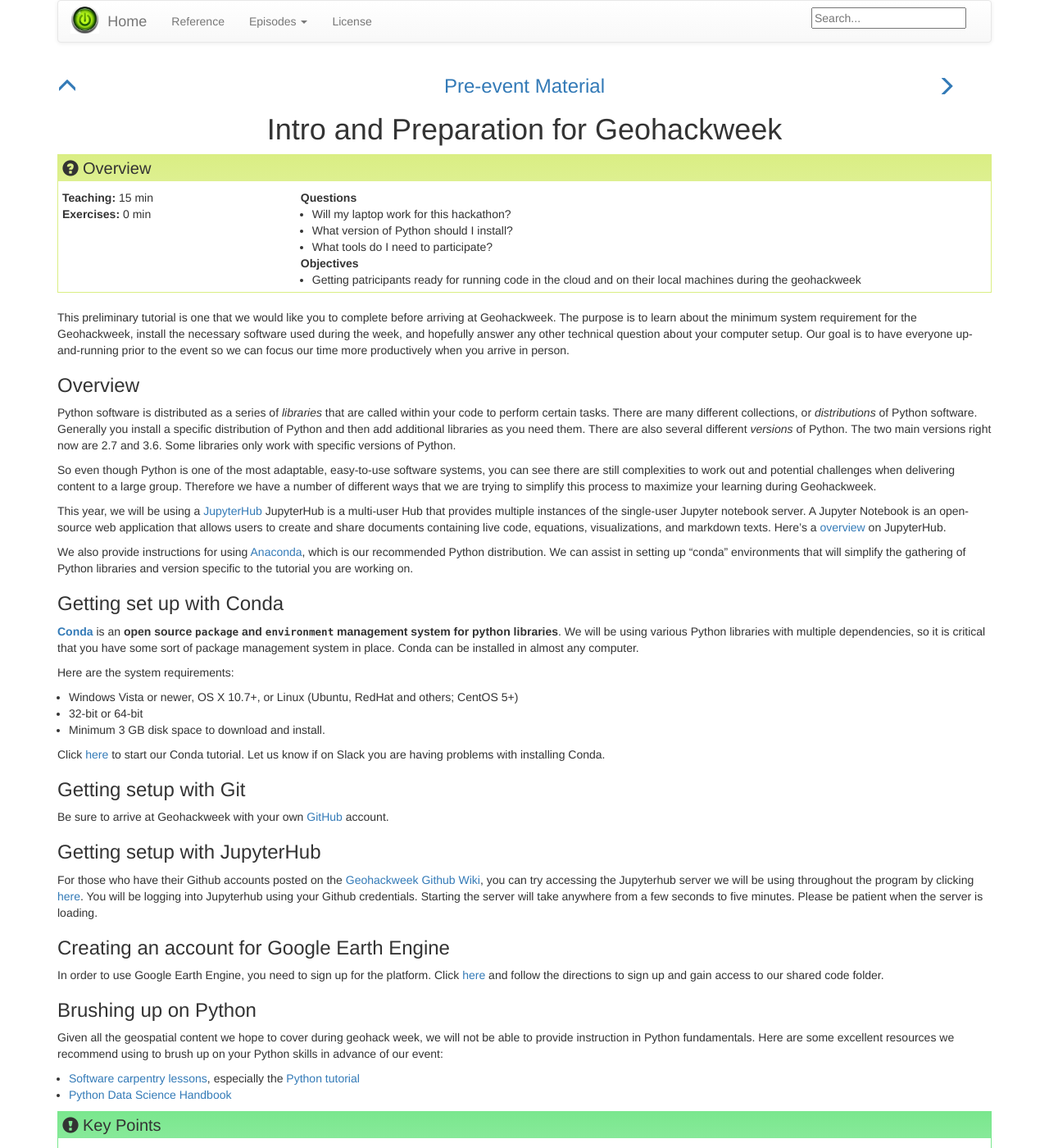
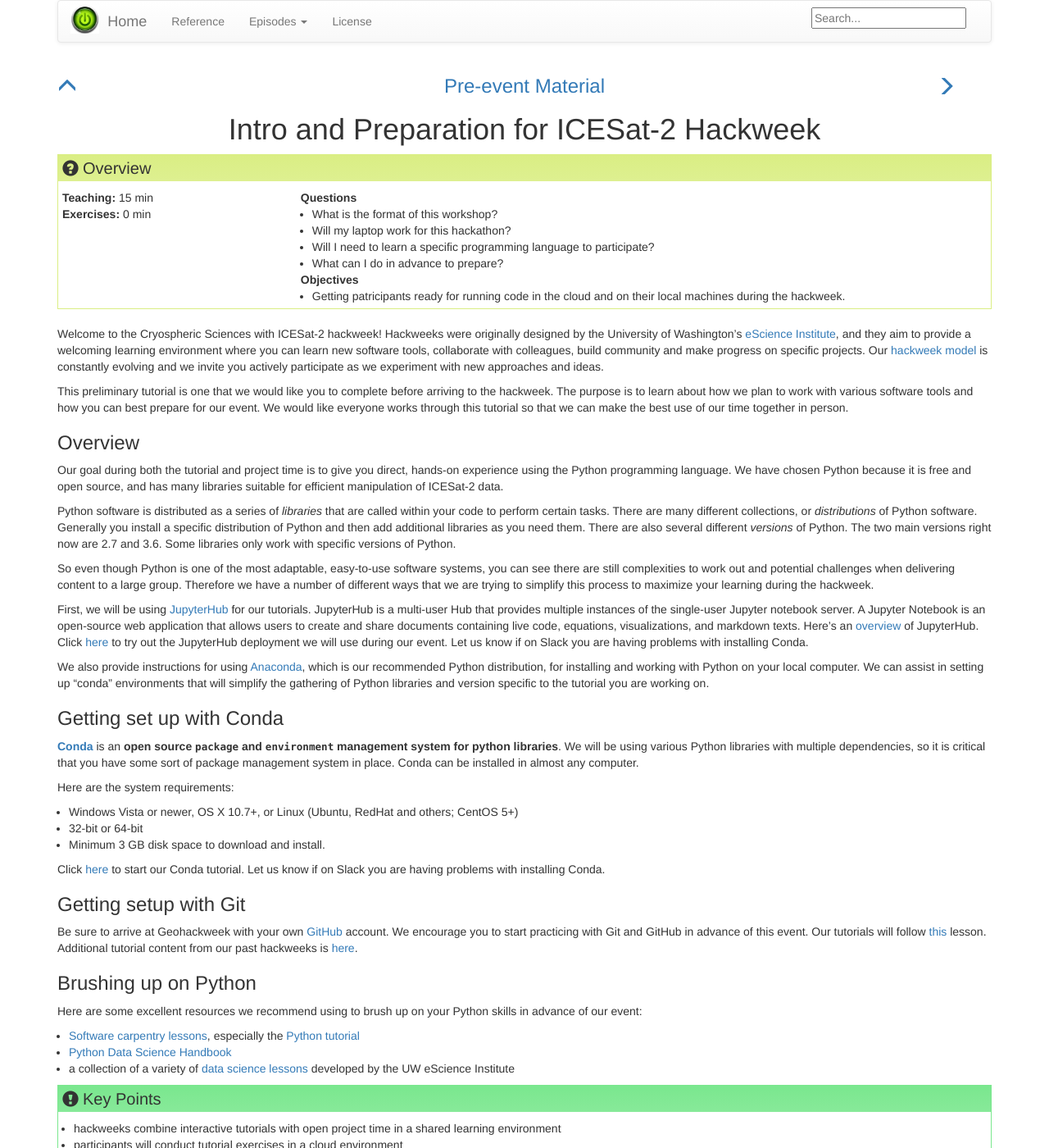
Before and after one commit to ICESAT-2HackWeek/preliminary, a Jekyll site: the page built from _episodes/00-geohack-intro.md, in a window 1280 px wide and 1400 px high. Shown: the whole window at 82% size. Built offline with Jekyll 4.4.1, drawn with Linux system fonts in a browser that asks for light colours.

Commit message:
initial commit

```diff
--- a/_episodes/00-geohack-intro.md
+++ b/_episodes/00-geohack-intro.md
@@ -1,33 +1,39 @@
 ---
 
-title: "Intro and Preparation for Geohackweek"
+title: "Intro and Preparation for ICESat-2 Hackweek"
 teaching: 15
 exercises: 0
 questions:
+- "What is the format of this workshop?"
 - "Will my laptop work for this hackathon?"
-- "What version of Python should I install?"
-- "What tools do I need to participate?"
+- "Will I need to learn a specific programming language to participate?"
+- "What can I do in advance to prepare?"
 objectives:
-- Getting patricipants ready for running code in the cloud and on their local machines during the geohackweek
+- "Getting patricipants ready for running code in the cloud and on their local machines during the hackweek."
 keypoints:
-- participants will conduct tutorial exercises in a cloud environment
-- everyone is encouraged to arrive with Python installed on their laptop for the project work
-- there are several different versions of Python, but we will use Python 3.6 for this hackathon
-- Conda package manager will be used to install Python and other libraries
+- "hackweeks combine interactive tutorials with open project time in a shared learning environment"
+- "participants will conduct tutorial exercises in a cloud environment"
+- "everyone is encouraged to arrive with Python installed on their laptop for the project work"
+- "there are several different versions of Python, but we will use Python 3.6 for this hackathon"
+- "Conda package manager will be used to install Python and other libraries"
 
 ---
 
-This preliminary tutorial is one that we would like you to complete before arriving at Geohackweek. The purpose is to learn about the minimum system requirement for the Geohackweek, install the necessary software used during the week, and hopefully answer any other technical question about your computer setup. Our goal is to have everyone up-and-running prior to the event so we can focus our time more productively when you arrive in person.
+Welcome to the Cryospheric Sciences with ICESat-2 hackweek! Hackweeks were originally designed by the University of Washington's [eScience Institute](https://escience.washington.edu/), and they aim to provide a welcoming learning environment where you can learn new software tools, collaborate with colleagues, build community and make progress on specific projects. Our [hackweek model](https://www.pnas.org/content/115/36/8872) is constantly evolving and we invite you actively participate as we experiment with new approaches and ideas.
+
+This preliminary tutorial is one that we would like you to complete before arriving to the hackweek. The purpose is to learn about how we plan to work with various software tools and how you can best prepare for our event. We would like everyone works through this tutorial so that we can make the best use of our time together in person.
 
 ### Overview
 
+Our goal during both the tutorial and project time is to give you direct, hands-on experience using the Python programming language. We have chosen Python because it is free and open source, and has many libraries suitable for efficient manipulation of ICESat-2 data.
+
 Python software is distributed as a series of *libraries* that are called within your code to perform certain tasks. There are many different collections, or *distributions* of Python software. Generally you install a specific distribution of Python and then add additional libraries as you need them. There are also several different *versions* of Python. The two main versions right now are 2.7 and 3.6. Some libraries only work with specific versions of Python.
 
-So even though Python is one of the most adaptable, easy-to-use software systems, you can see there are still complexities to work out and potential challenges when delivering content to a large group. Therefore we have a number of different ways that we are trying to simplify this process to maximize your learning during Geohackweek.
+So even though Python is one of the most adaptable, easy-to-use software systems, you can see there are still complexities to work out and potential challenges when delivering content to a large group. Therefore we have a number of different ways that we are trying to simplify this process to maximize your learning during the hackweek.
 
-This year, we will be using a [JupyterHub](https://jupyterhub.readthedocs.io/en/latest/) JupyterHub is a multi-user Hub that provides multiple instances of the single-user Jupyter notebook server. A Jupyter Notebook is an open-source web application that allows users to create and share documents containing live code, equations, visualizations, and markdown texts. Here's a [overview](https://www.slideshare.net/willingc/jupyterhub-a-thing-explainer-overview?from_action=save) on JupyterHub.
+First, we will be using [JupyterHub](https://jupyterhub.readthedocs.io/en/latest/) for our tutorials. JupyterHub is a multi-user Hub that provides multiple instances of the single-user Jupyter notebook server. A Jupyter Notebook is an open-source web application that allows users to create and share documents containing live code, equations, visualizations, and markdown texts. Here's an [overview](https://www.slideshare.net/willingc/jupyterhub-a-thing-explainer-overview?from_action=save) of JupyterHub. Click [here](https://icesat-2hackweek.github.io/preliminary/01-JupyterHub-tutorial/) to try out the JupyterHub deployment we will use during our event. Let us know if on Slack you are having problems with installing Conda.
 
-We also provide instructions for using [Anaconda](https://www.continuum.io), which is our recommended Python distribution. We can assist in setting up "conda" environments that will simplify the gathering of Python libraries and version specific to the tutorial you are working on.
+We also provide instructions for using [Anaconda](https://www.continuum.io), which is our recommended Python distribution, for installing and working with Python on your local computer. We can assist in setting up "conda" environments that will simplify the gathering of Python libraries and version specific to the tutorial you are working on.
 
 ### Getting set up with Conda
 
@@ -41,23 +47,16 @@ Here are the system requirements:
 - 32-bit or 64-bit
 - Minimum 3 GB disk space to download and install.
 
-Click [here](https://geohackweek.github.io/preliminary/01-conda-tutorial/) to start our Conda tutorial. Let us know if on Slack you are having problems with installing Conda.
+Click [here](https://icesat-2hackweek.github.io/preliminary/02-conda-tutorial/) to start our Conda tutorial. Let us know if on Slack you are having problems with installing Conda.
 
 ### Getting setup with Git
 
-Be sure to arrive at Geohackweek with your own [GitHub](https://github.com/) account.
-
-### Getting setup with JupyterHub
-
-For those who have their Github accounts posted on the [Geohackweek Github Wiki](https://github.com/geohackweek/ghw2018/wiki/Participants), you can try accessing the Jupyterhub server we will be using throughout the program by clicking [here](https://jupyterhub.geohackweek.org). You will be logging into Jupyterhub using your Github credentials. Starting the server will take anywhere from a few seconds to five minutes. Please be patient when the server is loading.
-
-### Creating an account for Google Earth Engine
-In order to use Google Earth Engine, you need to sign up for the platform.
-Click [here](https://geohackweek.github.io/GoogleEarthEngine/00-access-javascript/) and follow the directions to sign up and gain access to our shared code folder.
+Be sure to arrive at Geohackweek with your own [GitHub](https://github.com/) account. We encourage you to start practicing with Git and GitHub in advance of this event. Our tutorials will follow [this](https://berkeley-stat159-f17.github.io/stat159-f17/lectures/01-git/Git-Tutorial..html) lesson. Additional tutorial content from our past hackweeks is [here](https://geohackweek.github.io/Introductory/03-git-tutorial/).
 
 ### Brushing up on Python
 
-Given all the geospatial content we hope to cover during geohack week, we will not be able to provide instruction in Python fundamentals. Here are some excellent resources we recommend using to brush up on your Python skills in advance of our event:
+Here are some excellent resources we recommend using to brush up on your Python skills in advance of our event:
 
 * [Software carpentry lessons](https://software-carpentry.org/lessons/), especially the [Python tutorial](http://swcarpentry.github.io/python-novice-inflammation/)
 * [Python Data Science Handbook](https://github.com/jakevdp/PythonDataScienceHandbook)
+* a collection of a variety of [data science lessons](https://github.com/uwescience/Online-Educational-Resources) developed by the UW eScience Institute
```
Also changed, not shown: _episodes/01-JupyterHub-tutorial.md (added, +33 -0 lines), _episodes/02-access-javascript.md (deleted, +0 -115 lines), _episodes/02-conda-tutorial.md (renamed from _episodes/01-conda-tutorial.md).
